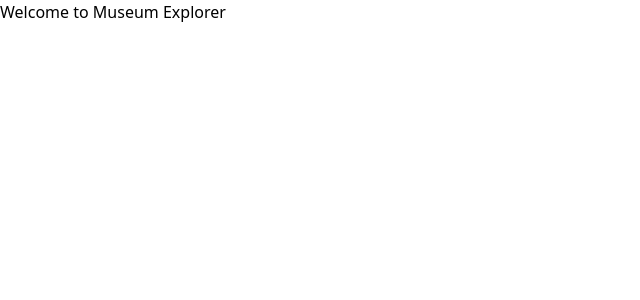
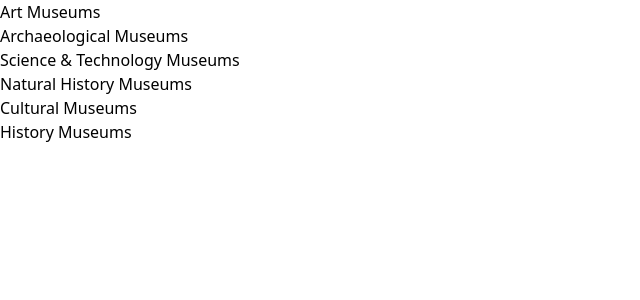
Before and after one commit to kalviumcommunity/S60_Pranava_Museum_Explorer, a React (Vite) app in the folder Client/: page /MuseumData in a window 1280 px wide. Shown: the top 300 px of the page, without its empty margins (0-640 px from the left). Built offline with nearby package versions, Linux system fonts and the light colour scheme.

Commit message:
created pages for types of museums

```diff
--- a/Client/src/App.jsx
+++ b/Client/src/App.jsx
@@ -3,6 +3,12 @@ import CreateUser from "./Component/CreateUser";
 import MuseumData from "./Component/MuseumData";
 import Login from "./Component/Login";
 import Home from "./Component/Home";
+import ArtMuseums from "./MuseumTypes/ArtMuseums";
+import ArchaeologicalMuseums from "./MuseumTypes/ArchaeologicalMuseums";
+import CulturalMuseums from "./MuseumTypes/CulturalMuseums";
+import HistoryMuseums from "./MuseumTypes/HistoryMuseums";
+import NaturalMuseums from "./MuseumTypes/NaturalHistoryMuseums";
+import ScienceMuseums from "./MuseumTypes/Science&TechnologyMuseums";
 
 function App() {
   return (
@@ -12,6 +18,13 @@ function App() {
         <Route path="/MuseumData" element={<MuseumData/>}></Route>
         <Route path="/login" element={<Login/>}></Route>
         <Route path="/" element={<Home/>}></Route>
+        <Route path="/ArtMuseums" element={<ArtMuseums/>}></Route>
+        <Route path="/ArchaeologicalMuseums" element={<ArchaeologicalMuseums/>}></Route>
+        <Route path="/CulturalMuseums" element={<CulturalMuseums/>}></Route>
+        <Route path="/HistoryMuseums" element={<HistoryMuseums/>}></Route>
+        <Route path="/NaturalMuseums" element={<NaturalMuseums/>}></Route>
+        <Route path="/ScienceMuseums" element={<ScienceMuseums/>}></Route>
+
       </Routes>
     </div>
   )
--- a/Client/src/Component/MuseumData.jsx
+++ b/Client/src/Component/MuseumData.jsx
@@ -1,12 +1,22 @@
-
+import { useNavigate } from "react-router-dom";
 
 function MuseumData () {
 
+    const Navigate = useNavigate()
+
     return(
         <div>
-            <h1>Welcome to Museum Explorer</h1>
+            <ul>
+                <li><button onClick={() =>(Navigate('/ArtMuseums'))} className="border-black border-2">Art Museums</button></li>
+                <li><button onClick={() =>(Navigate('/ArchaeologicalMuseums'))} className="border-black border-2">Archaeological Museums</button></li>
+                <li><button onClick={() =>(Navigate('/ScienceMuseums'))} className="border-black border-2">Science & Technology Museums</button></li>
+                <li><button onClick={() =>(Navigate('/NaturalMuseums'))} className="border-black border-2">Natural History Museums</button></li>
+                <li><button onClick={() =>(Navigate('/CulturalMuseums'))} className="border-black border-2">Cultural Museums</button></li>
+                <li><button onClick={() =>(Navigate('/HistoryMuseums'))} className="border-black border-2"> History Museums</button></li>
+            </ul>
         </div>
     )
+
 
 }
 
--- /dev/null
+++ b/Client/src/MuseumTypes/ArchaeologicalMuseums.jsx
@@ -0,0 +1,8 @@
+export default function ArchaeologicalMuseums() {
+
+    return(
+        <div>
+            hi
+        </div>
+    )
+}
--- /dev/null
+++ b/Client/src/MuseumTypes/ArtMuseums.jsx
@@ -0,0 +1,7 @@
+export default function ArtMuseums(){
+    return(
+        <div>
+            hello
+        </div>
+    )
+}
--- /dev/null
+++ b/Client/src/MuseumTypes/CulturalMuseums.jsx
@@ -0,0 +1,8 @@
+export default function CulturalMuseums(){
+
+    return(
+        <div>
+            hi
+        </div>
+    )
+}
--- /dev/null
+++ b/Client/src/MuseumTypes/HistoryMuseums.jsx
@@ -0,0 +1,8 @@
+export default function HistoryMuseums(){
+
+    return(
+        <div>
+            hi
+        </div>
+    )
+}
--- /dev/null
+++ b/Client/src/MuseumTypes/NaturalHistoryMuseums.jsx
@@ -0,0 +1,9 @@
+export default function NaturalMuseums(){
+
+
+    return(
+        <div>
+            hi
+        </div>
+    )
+}
--- /dev/null
+++ b/Client/src/MuseumTypes/Science&TechnologyMuseums.jsx
@@ -0,0 +1,8 @@
+export default function ScienceMuseums(){
+
+    return(
+        <div>
+            hi
+        </div>
+    )
+}
```
